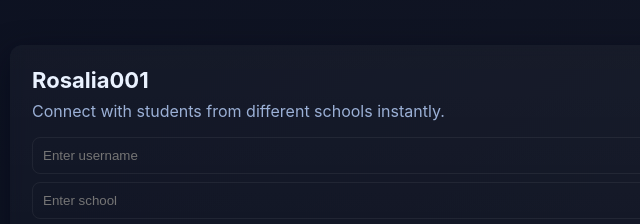
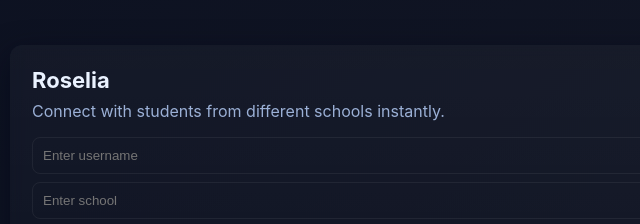
Before and after one commit to Qrawroar/Project-Roselia, a website: page public/index.html in a window 1280 px wide. Shown: the part 236-460 px from the top of the page, 270-910 px from the left. Drawn offline with nearby package versions, Linux system fonts and the light colour scheme; no server answers.

Commit message:
Update index.html

```diff
--- a/public/index.html
+++ b/public/index.html
@@ -3,14 +3,14 @@
 <head>
   <meta charset="UTF-8">
   <meta name="viewport" content="width=device-width, initial-scale=1">
-  <title>Rosalia001</title>
+  <title>Roselia</title>
   <link rel="stylesheet" href="style.css">
 </head>
 <body>
   <div class="bg"></div>
   <main class="container">
     <div class="card">
-      <h1>Rosalia001</h1>
+      <h1>Roselia</h1>
       <p class="tag">Connect with students from different schools instantly.</p>
 
       <div id="userForm">
```
